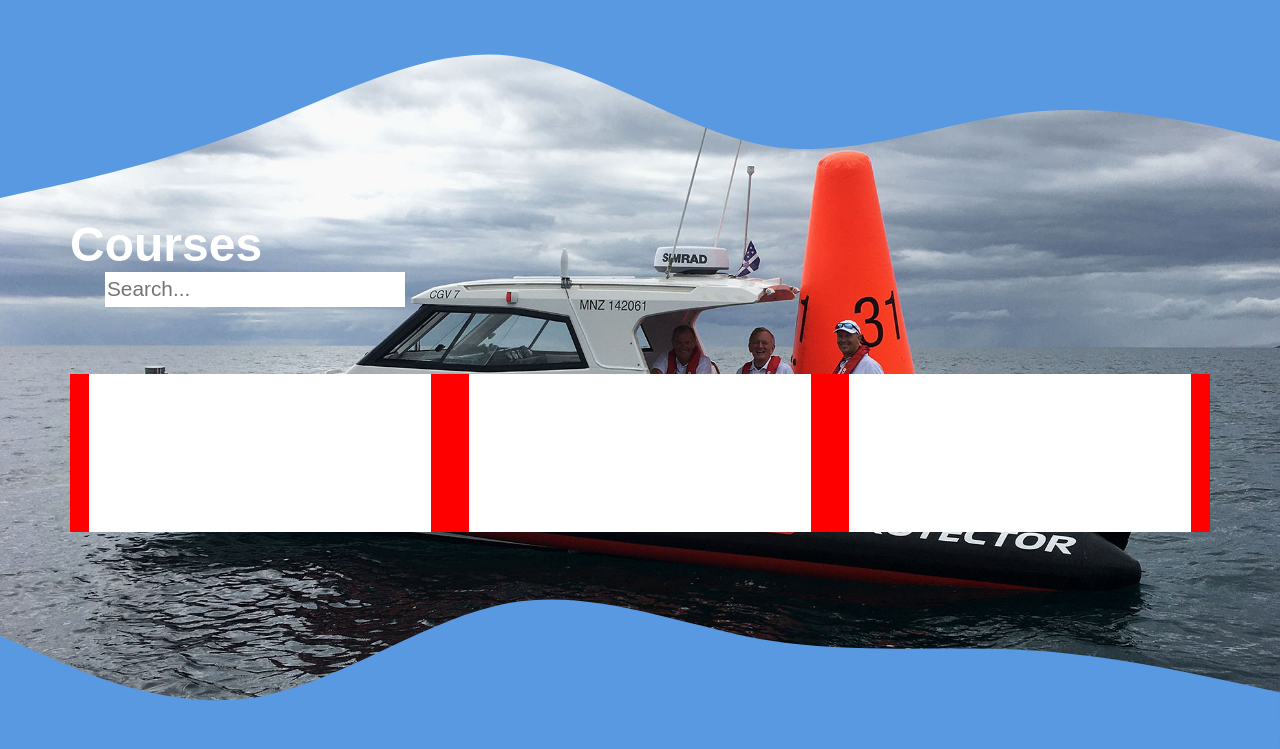
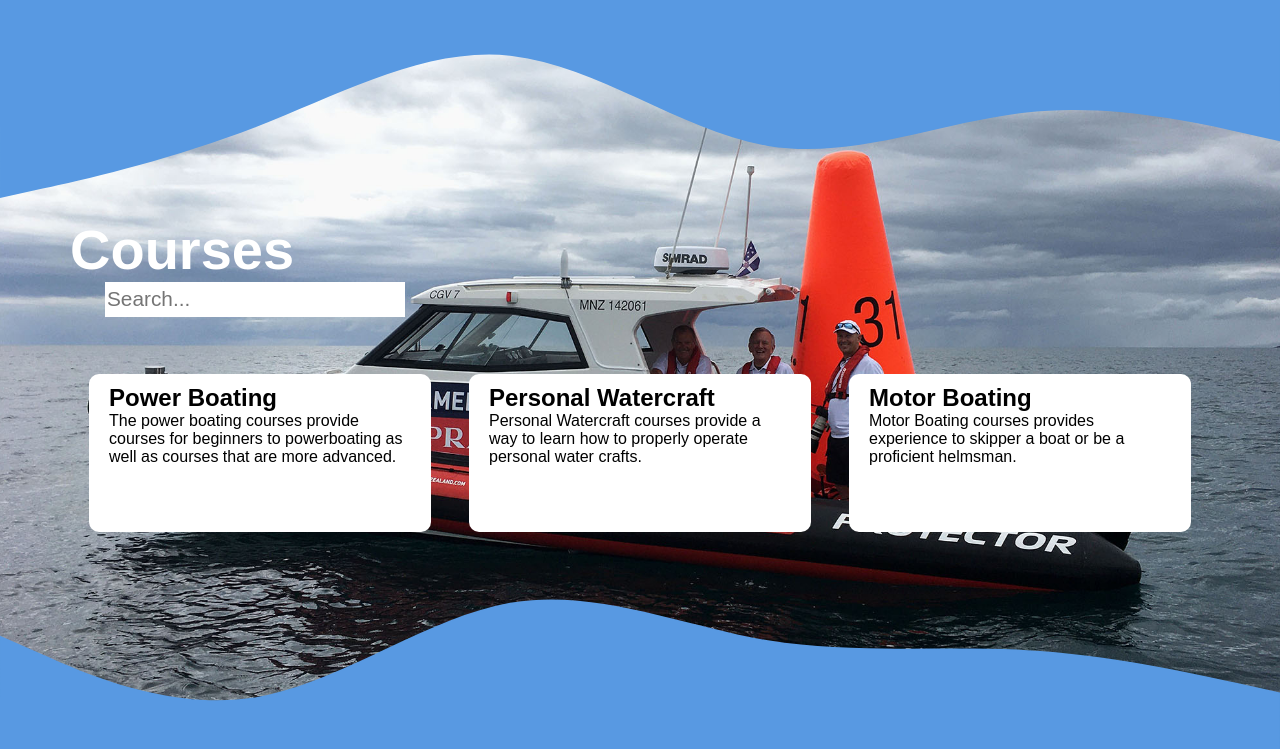
Before and after one commit to DicedBread/TridentMarine, a PHP site: page / in a window 1280 px wide. Shown: the part 831-1580 px from the top of the page. Run offline with PHP 8.4, Linux system fonts and the light colour scheme.

Commit message:
text added

```diff
--- a/index.html
+++ b/index.html
@@ -13,7 +13,7 @@
     </div>
 
     <div class="wrapper">
-        <div class="header">
+        <header>
             <div class="logo"></div>
             <h1>Trident Marine</h1>
             <!-- nav -->
@@ -28,7 +28,7 @@
                     <h2>About us</h2>
                 </div>
             </div>
-        </div>
+        </header>
 
         <div class="main">
             <div class="heroimage">
@@ -72,16 +72,24 @@
                         </div>
 
                         <div class="coursesboxes">
-                            <div class="">
-
+                            <div>
+                                <h2>Power Boating</h2>
+                                <p>The power boating courses provide
+                                    courses for beginners to powerboating as well as courses that are more advanced.</p>
                             </div>
-                            <div></div>
-                            <div></div>
+                            <div>
+                                <h2>Personal Watercraft </h2>
+                                <p>Personal Watercraft courses provide a way to learn how to properly operate personal water crafts.</p>
+                            </div>
+                            <div>
+                                <h2>Motor Boating</h2>
+                                <p>Motor Boating courses provides experience to skipper a boat or be a proficient helmsman.</p>
+                            </div>
                         </div>
                     </div>
                 </div>
 
-
+                <!-- second background image -->
                 <div class="backgroundimg">
                     <!-- <img src="/images/img_2.jpg" alt="poeple on boat"> -->
                 </div>
@@ -95,7 +103,10 @@
                       </svg> -->
                 </div>
 
-            </div>
+            </div> <!-- bottomhalf end -->
+            <footer>
+
+            </footer>
         </div><!--  main end -->
     </div><!-- wrap end -->
 
--- a/style/style.css
+++ b/style/style.css
@@ -23,7 +23,7 @@ body{
     margin: 0;
 }
 
-.header{
+header{
     background-color: var(--white);
     height: 50px;
     width: 100%;
@@ -240,7 +240,7 @@ path{
 
 .title h2{
     color: white;
-    font-size: 3rem;
+    font-size: 3.5rem;
 }
 
 /* container */
@@ -278,17 +278,15 @@ input:focus {
  }
 
 /* kill */
-.Ellipse{
-    /* Ellipse 1 */
+/* .Ellipse{
     width: 100%;
     height: 100%;
-
     border: 6px solid #000000;
     box-sizing: border-box;
-}
+} */
 
 .coursesboxes{
-    background-color: red;
+    /* background-color: red; */
     width: 100%;
     height: 50%;
     display: flex;
@@ -298,8 +296,11 @@ input:focus {
 }
 
 .coursesboxes div{
-    width: 30%;
+    width: max(30%, 330px);
     height: 100%;
     background-color: white;
     margin: 0 auto;
+    border-radius: 10px;
+    padding: 10px 20px;
+    box-sizing: border-box;
 }
```
